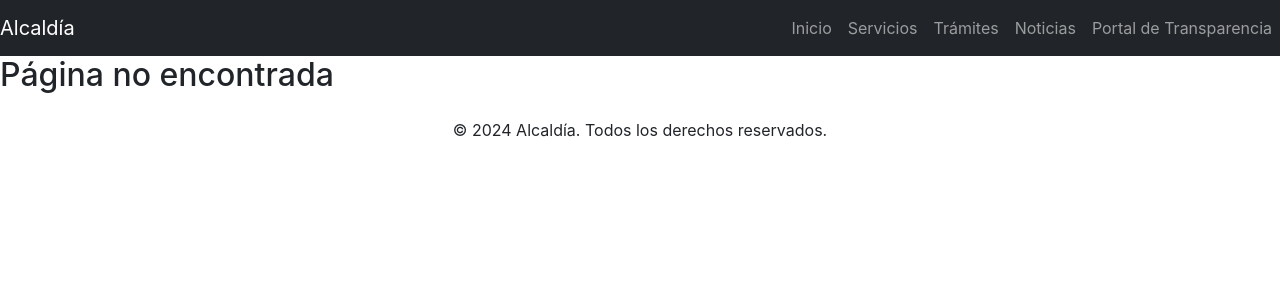
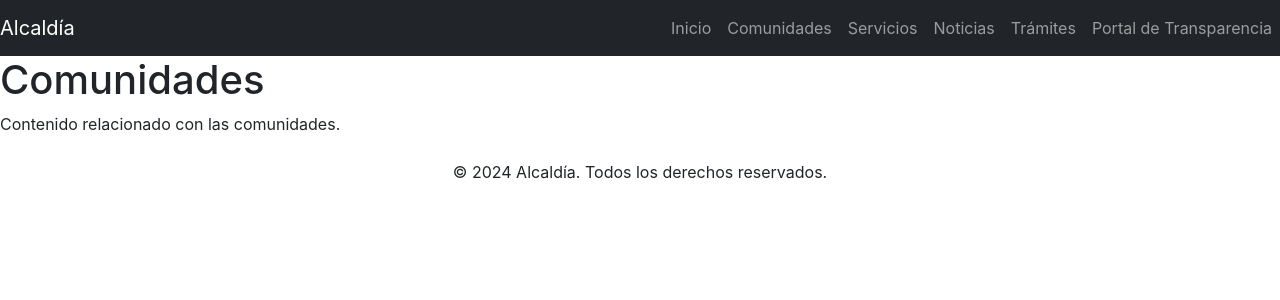
Before and after one commit to Oscar1499/PaginaAlcaldia, a React (Create React App) app: page /comunidades in a window 1280 px wide. Shown: the top 300 px of the page. Built offline with nearby package versions, Linux system fonts and the light colour scheme.

Commit message:
Agg Comunidades

```diff
--- a/src/App.js
+++ b/src/App.js
@@ -3,20 +3,22 @@ import { BrowserRouter as Router, Route, Routes } from 'react-router-dom';
 import NavbarComponent from './componentes/NavbarComponent';
 import Footer from './componentes/Footer';
 import HomePage from './pages/HomePage';
+import Comunidades from './pages/Comunidades';
 import Servicios from './pages/Servicios';
 import Noticias from './pages/Noticias';
 import Tramites from './pages/Tramites';
-import PortaldeTransparencia from './pages/PortaldeTransparencia'; // Importa el nuevo componente
+import PortaldeTransparencia from './pages/PortaldeTransparencia';
 
 const App = () => (
   <Router>
     <NavbarComponent />
     <Routes>
       <Route path="/" element={<HomePage />} />
+      <Route path="/comunidades" element={<Comunidades />} />
       <Route path="/servicios" element={<Servicios />} />
       <Route path="/noticias" element={<Noticias />} />
       <Route path="/tramites" element={<Tramites />} />
-      <Route path="/portaldeTransparencia" element={<PortaldeTransparencia />} /> {/* Nueva ruta */}
+      <Route path="/portaldeTransparencia" element={<PortaldeTransparencia />} /> {/*  */}
       <Route path="*" element={<h2>Página no encontrada</h2>} />
     </Routes>
     <Footer />
--- a/src/componentes/NavbarComponent.js
+++ b/src/componentes/NavbarComponent.js
@@ -9,10 +9,11 @@ const NavbarComponent = () => {
       <Navbar.Collapse id="basic-navbar-nav">
         <Nav className="ms-auto">
           <Nav.Link href="/">Inicio</Nav.Link>
+          <Nav.Link href="/comunidades">Comunidades</Nav.Link> {/*  */}
           <Nav.Link href="/servicios">Servicios</Nav.Link>
+          <Nav.Link href="/noticias">Noticias</Nav.Link>
           <Nav.Link href="/tramites">Trámites</Nav.Link>
-          <Nav.Link href="/noticias">Noticias</Nav.Link>
-          <Nav.Link href="/portaldeTransparencia">Portal de Transparencia</Nav.Link>
+          <Nav.Link href="/portal-transparencia">Portal de Transparencia</Nav.Link> {/**/}
         </Nav>
       </Navbar.Collapse>
     </Navbar>
--- /dev/null
+++ b/src/pages/Comunidades.js
@@ -0,0 +1,12 @@
+import React from 'react';
+
+const Comunidades = () => {
+  return (
+    <div>
+      <h1>Comunidades</h1>
+      <p>Contenido relacionado con las comunidades.</p>
+    </div>
+  );
+};
+
+export default Comunidades;
--- a/src/pages/PortaldeTransparencia.js
+++ b/src/pages/PortaldeTransparencia.js
@@ -6,7 +6,7 @@ const PortaldeTransparencia = () => {
     <div>
       <h1>Portal de Transparencia</h1>
       <p>Bienvenido al Portal de Transparencia de la Alcaldía.</p>
-      {/* Puedes agregar más contenido aquí */}
+      {/* */}
     </div>
   );
 };
```
